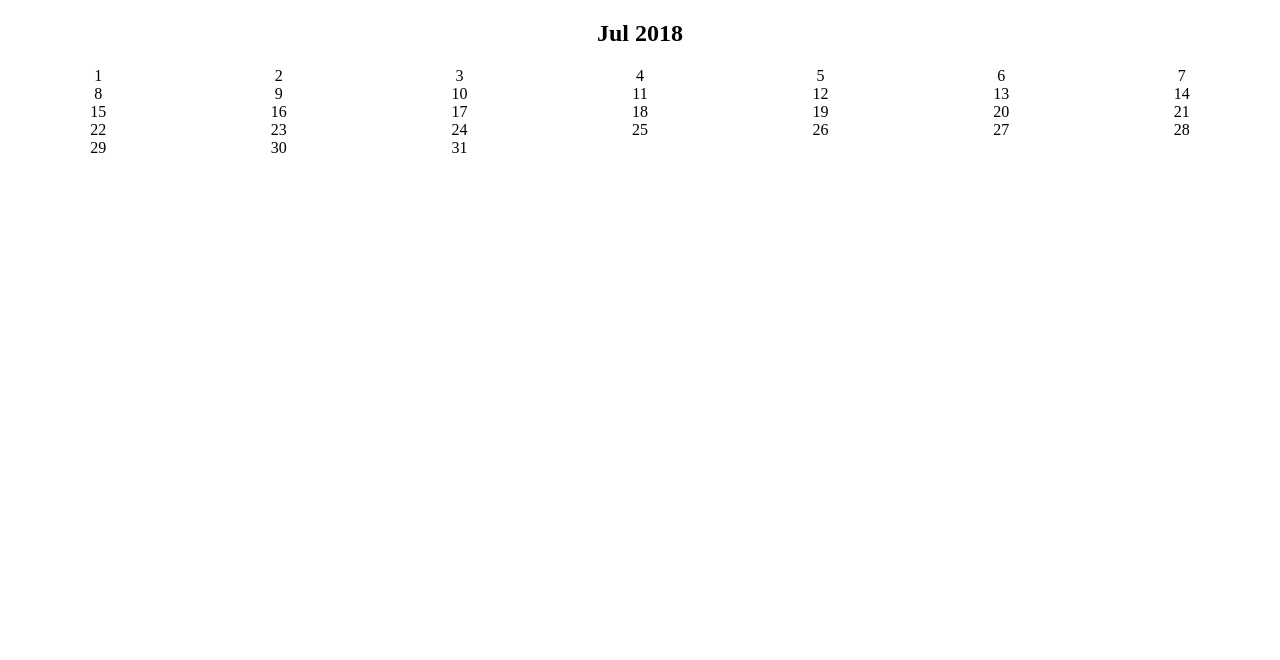
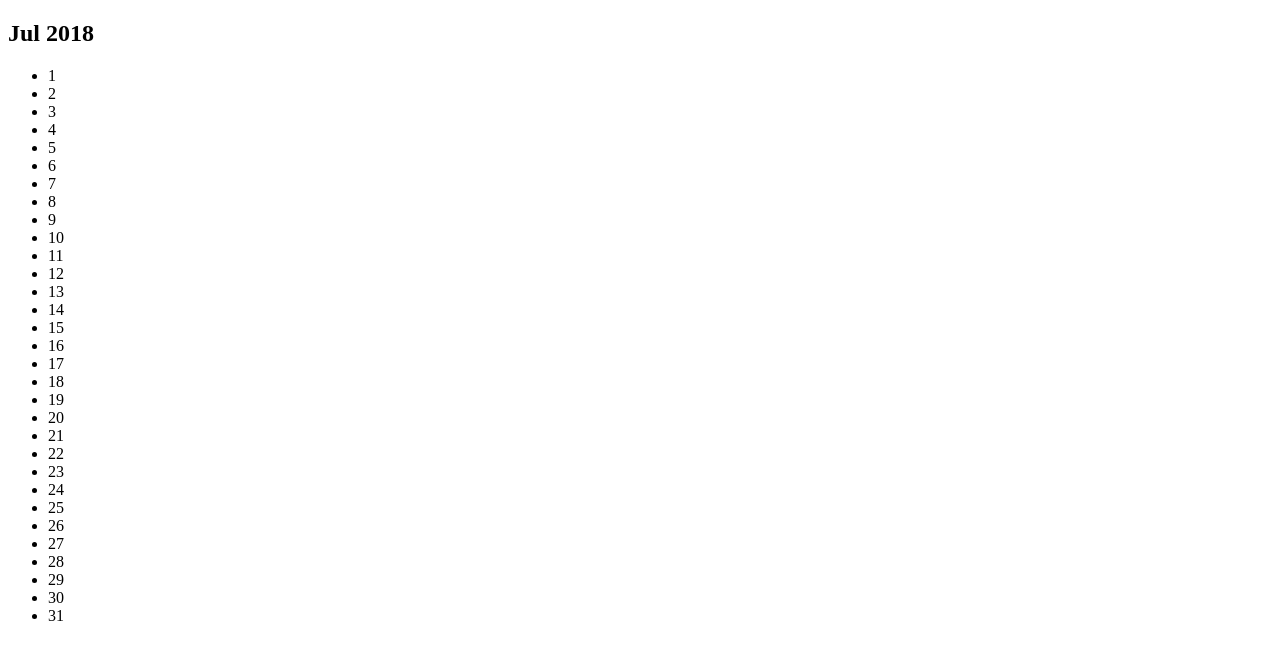
Before and after one commit to littleninja/ui-playground, a plain HTML site: page 02-calendar/list-calendar.html in a window 1280 px wide. Drawn offline with nearby package versions, Linux system fonts and the light colour scheme.

Commit message:
Remove styles

```diff
--- a/02-calendar/grid-calendar.html
+++ b/02-calendar/list-calendar.html
@@ -16,21 +16,10 @@
     <script src="./libs/babel-standalone@6.15.0.min.js"></script>
     -->
 
+    <!-- Your styles here! -->
     <style>
-      h1 {
-        width: 100%;
-        text-align: center;
-      }
-      ul {
-        display: grid;
-        grid-template-columns: repeat(7, 1fr);
-        list-style: none outside none;
-        padding: 0;
-      }
-      li {
-        text-align: center;
-      }
     </style>
+
   </head>
   <body>
     <div id="root"></div>
```
Also changed, not shown: 02-calendar/table-calendar.html (+2 -4 lines).
